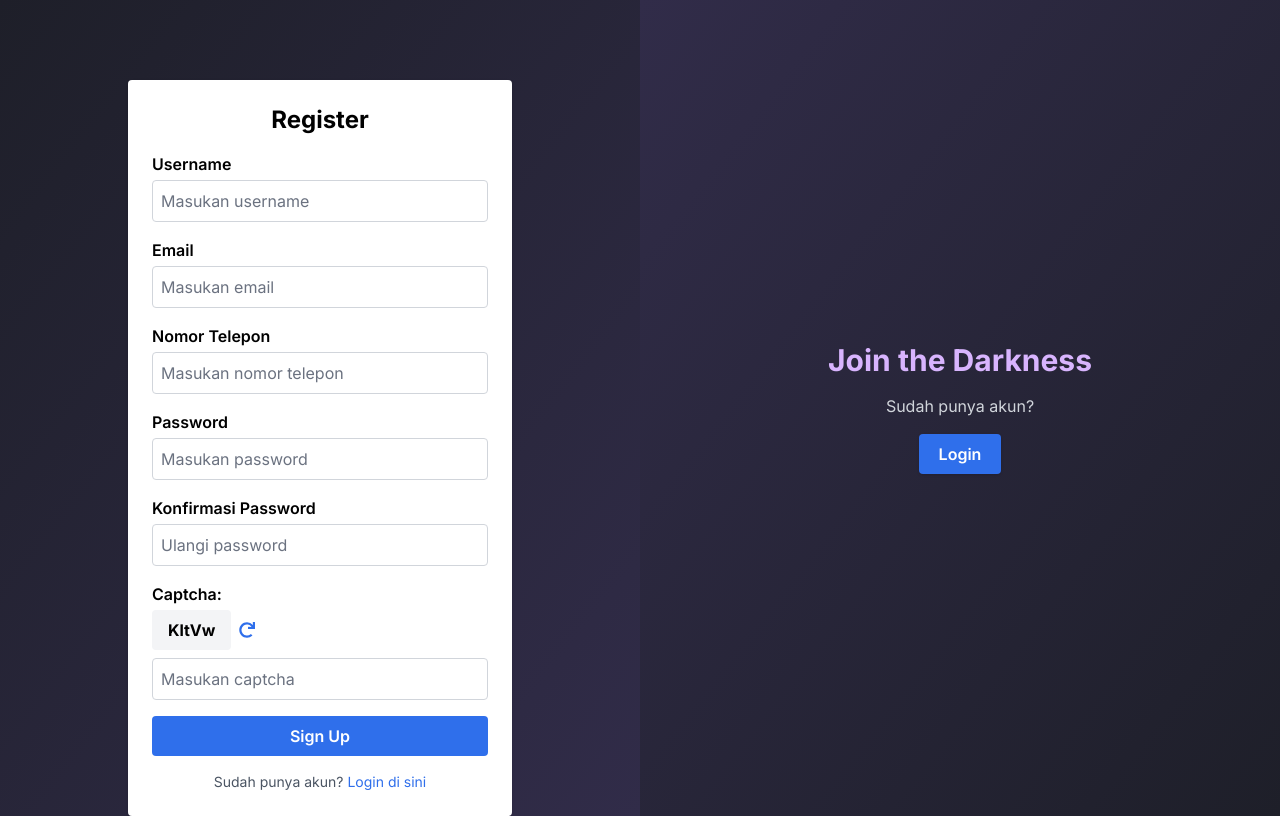
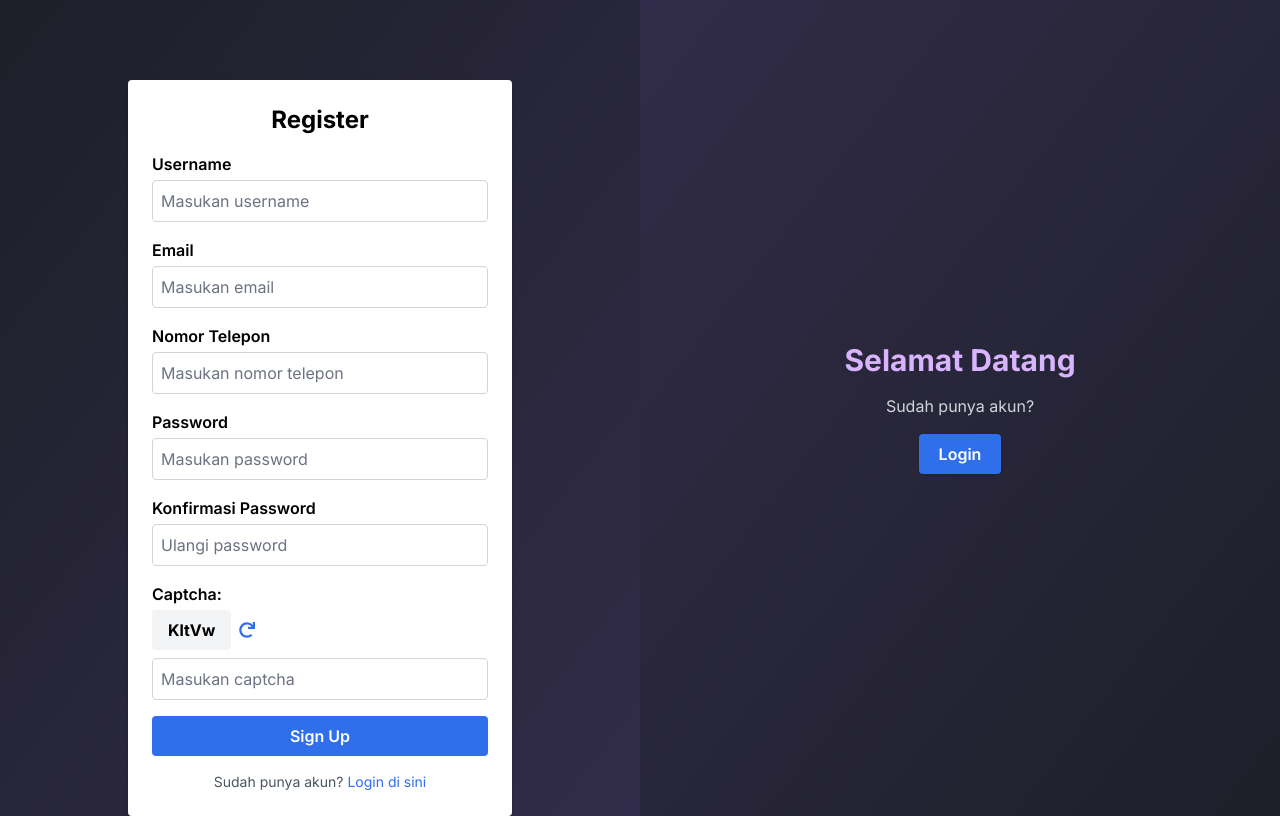
Before and after one commit to tampanberani777/nextjs-dashboard, a Next.js app: page /register in a window 1280 px wide. Built offline with nearby package versions, Linux system fonts and the light colour scheme; a web font is replaced by a local one.

Commit message:
update.tsx

```diff
--- a/app/register/layout.tsx
+++ b/app/register/layout.tsx
@@ -16,7 +16,7 @@ export default function RegisterLayout({
       {/* Kanan: Welcome Panel */}
       <div className="hidden md:flex md:w-1/2 bg-gradient-to-br from-[#312c49] to-[#1e1f29] text-white items-center justify-center p-8">
         <div className="text-center space-y-4">
-          <h2 className="text-3xl font-bold text-purple-300">Join the Darkness</h2>
+          <h2 className="text-3xl font-bold text-purple-300">Selamat Datang</h2>
           <p className="text-gray-300">Sudah punya akun?</p>
           <Link
             href="/login"
```
